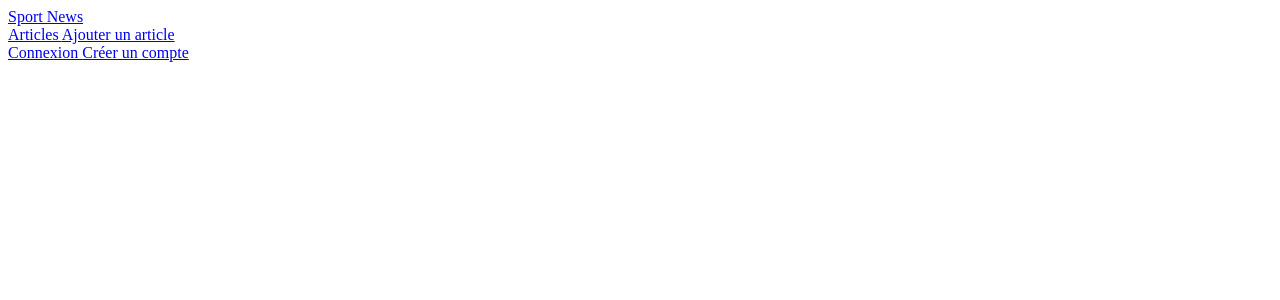
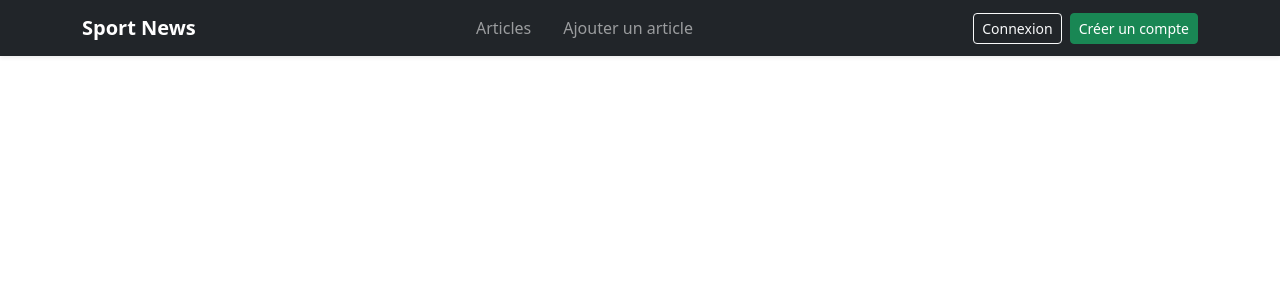
Before and after one commit to F-Belmahria/sport-news-crud, a PHP site: page /sport-news-crud/includes/header.php in a window 1280 px wide. Shown: the top 300 px of the page. Run offline with PHP 8.4, Linux system fonts and the light colour scheme.

Commit message:
Create header

```diff
--- a/includes/header.php
+++ b/includes/header.php
@@ -7,27 +7,34 @@ if (session_status() === PHP_SESSION_NONE) {
 ?>
 
 <header>
+    <link href="https://cdn.jsdelivr.net/npm/bootstrap@5.3.3/dist/css/bootstrap.min.css" rel="stylesheet">
+    <link rel="stylesheet" href="/sport-news-crud/assets/css/style.css">
     <nav class="navbar navbar-expand-lg navbar-dark bg-dark shadow-sm">
-        <div class="container ">
+    <div class="container d-flex align-items-center">
 
-            <a class="navbar-brand fw-bold"
+        <!-- Logo à gauche -->
+        <a
+            class="navbar-brand fw-bold me-auto"
             href="<?= isset($_SESSION['LOGGED_USER'])
-        ? '/sport-news-crud/articles/read/index.php'
-        : '/sport-news-crud/login.php' ?>">
+                ? '/sport-news-crud/'
+                : '/sport-news-crud/login.php' ?>"
+        >
             Sport News
         </a>
 
-            <div class="navbar-nav me-auto">
-                <a class="nav-link"
+        <!-- Menu au centre -->
+        <div class="navbar-nav mx-auto">
+            <a
+                class="nav-link px-3"
                 href="<?= isset($_SESSION['LOGGED_USER'])
-        ? '/sport-news-crud/articles/read/index.php'
+                    ? '/sport-news-crud/'
                     : '/sport-news-crud/login.php' ?>"
             >
                 Articles
             </a>
 
             <a
-    class="nav-link"
+                class="nav-link px-3"
                 href="<?= isset($_SESSION['LOGGED_USER'])
                     ? '/sport-news-crud/articles/create/create.php'
                     : '/sport-news-crud/login.php' ?>"
@@ -36,7 +43,8 @@ if (session_status() === PHP_SESSION_NONE) {
             </a>
         </div>
 
-            <div class="d-flex align-items-center gap-2">
+        <!-- Boutons à droite -->
+        <div class="d-flex align-items-center gap-2 ms-auto">
 
             <?php if (isset($_SESSION['LOGGED_USER'])) : ?>
 
```
Lines whose indentation alone changed are shown as unchanged.
